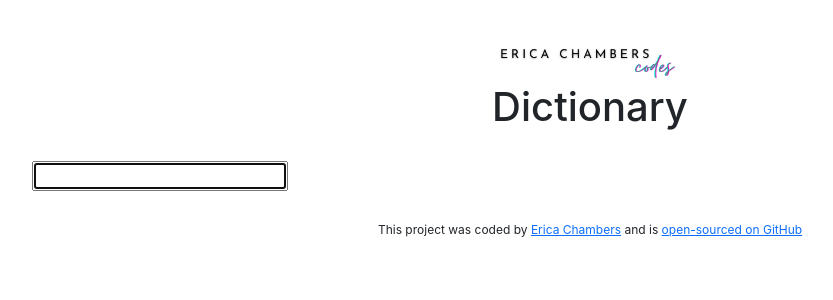
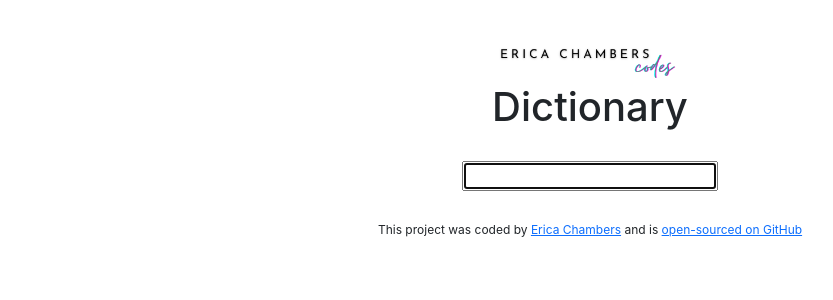
Before and after one commit to ebc1201/react-dictionary-app, a React (Create React App) app: page / in a window 1280 px wide. Shown: the top 300 px of the page, without its empty margins (50-883 px from the left). Built offline with nearby package versions, Linux system fonts and the light colour scheme.

Commit message:
Centered form

```diff
--- a/src/Search.js
+++ b/src/Search.js
@@ -25,9 +25,15 @@ export default function Search() {
 
   return (
     <div className='Search'>
-      <form onSubmit={search}>
-        <input type='search' autoFocus={true} onChange={handleKeywordChange} />
-      </form>
+      <center>
+        <form onSubmit={search}>
+          <input
+            type='search'
+            autoFocus={true}
+            onChange={handleKeywordChange}
+          />
+        </form>
+      </center>
       <Results results={results} />
     </div>
   );
```
